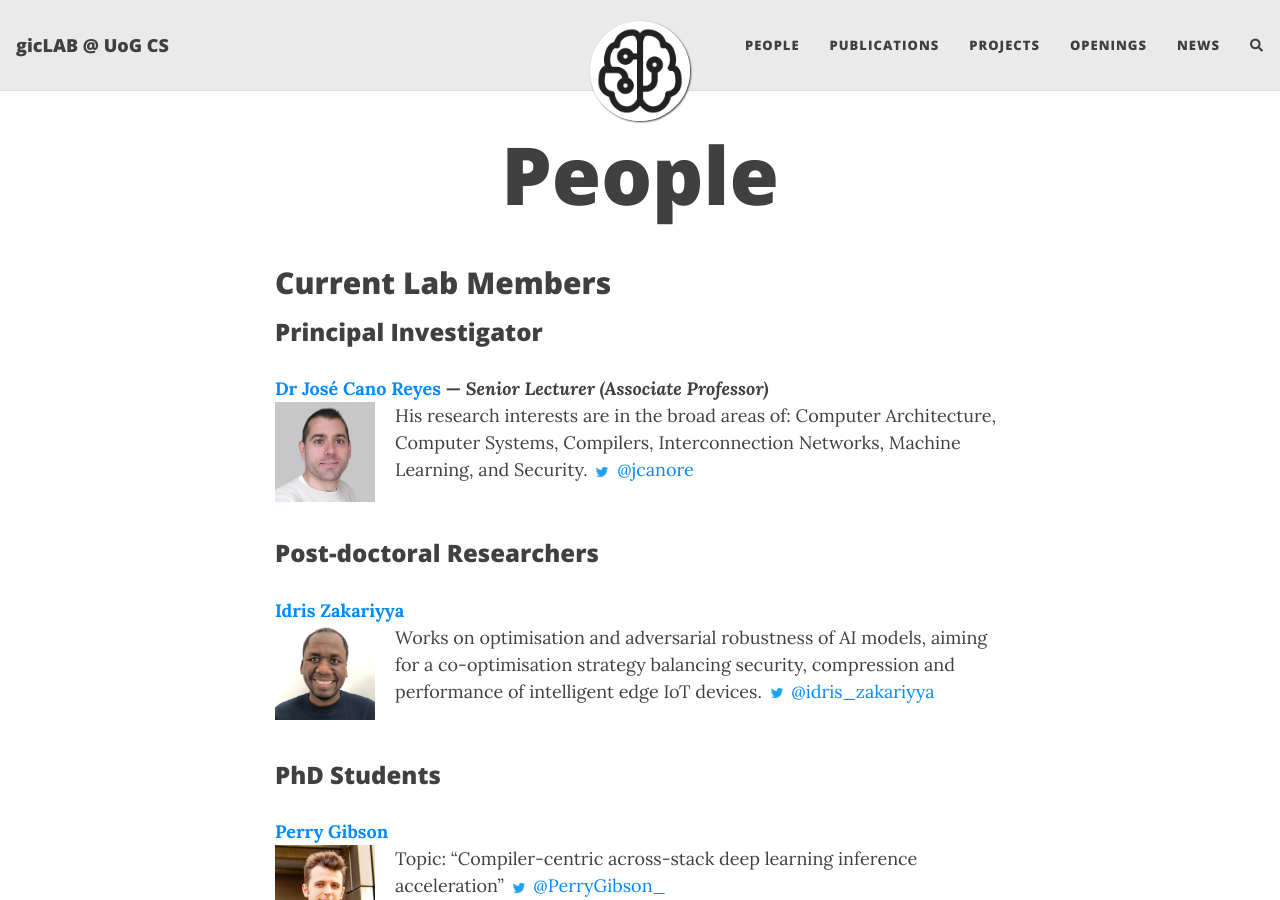
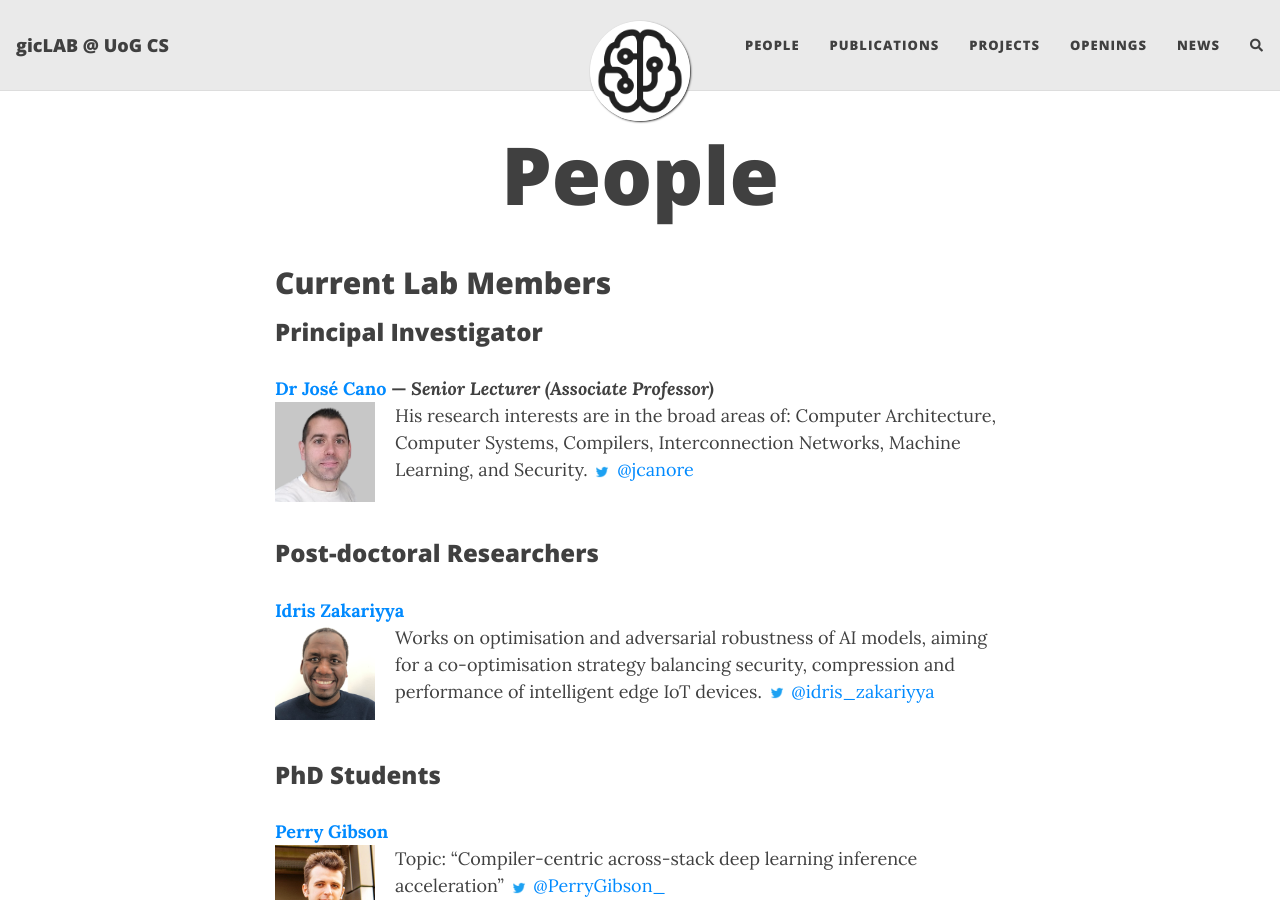
Before and after one commit to gicLAB/gicLAB.github.io, a Jekyll site: the page built from people.md, in a window 1280 px wide and 900 px high. Built offline with Jekyll 4.4.1, drawn with Linux system fonts in a browser that asks for light colours; nearby versions of some CDN libraries; comment, search, counter and statistics services are not loaded.

Commit message:
Update people.md

```diff
--- a/people.md
+++ b/people.md
@@ -7,7 +7,7 @@ subtitle:
 ## Current Lab Members
 
 ### Principal Investigator
-**[Dr José Cano Reyes](http://www.dcs.gla.ac.uk/~josecr/) — _Senior Lecturer (Associate Professor)_** <br> <img src="/assets/img/people/jose_small_new.png" width="100px" style="float: left; margin-right: 20px;">
+**[Dr José Cano](http://www.dcs.gla.ac.uk/~josecr/) — _Senior Lecturer (Associate Professor)_** <br> <img src="/assets/img/people/jose_small_new.png" width="100px" style="float: left; margin-right: 20px;">
 His research interests are in the broad areas of: Computer Architecture, Computer Systems, Compilers, Interconnection Networks, Machine Learning, and Security.
 <img src="/assets/img/Twitter_Logo_Blue.png" width="20px"> [@jcanore](https://twitter.com/jcanore)
 <br><br>
```
